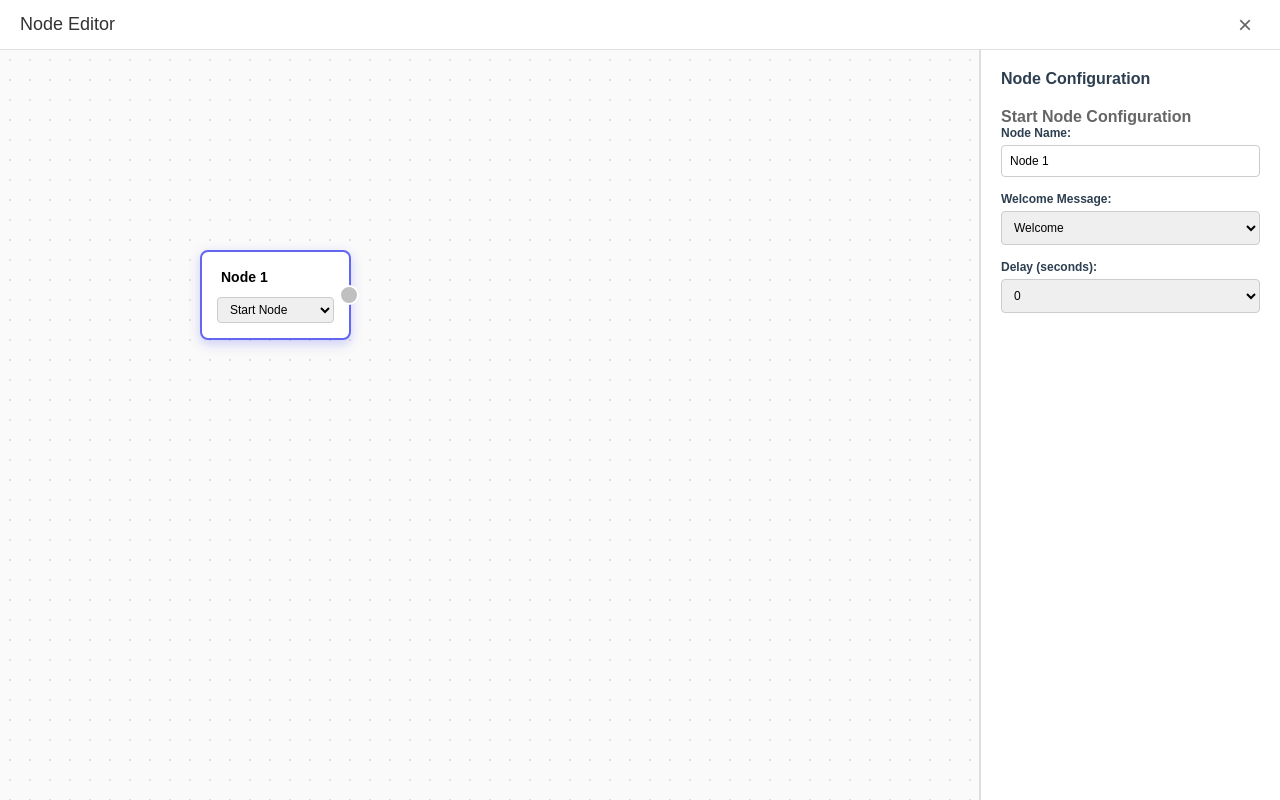
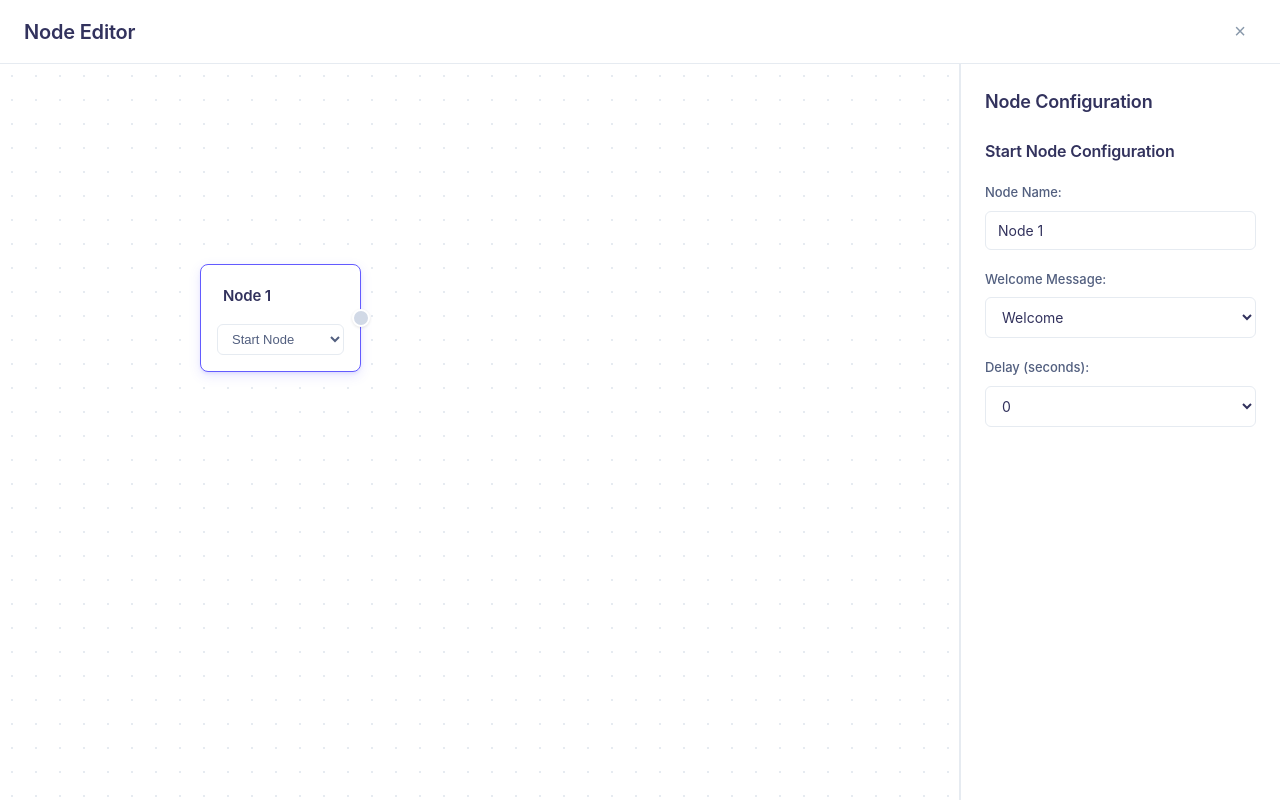
Before and after one commit to stephencalvillo-stripe/bicycle-factory, a plain HTML site: page index.html in a window 1280 px wide. Drawn offline with Linux system fonts and the light colour scheme.

Commit message:
Apply Stripe design system: updated typography, colors, spacing, and styling to match Stripe's documentation design

```diff
--- a/style.css
+++ b/style.css
@@ -5,54 +5,60 @@
 }
 
 body {
-    font-family: 'Arial', sans-serif;
-    background-color: #f0f0f0;
+    font-family: -apple-system, BlinkMacSystemFont, "Segoe UI", Roboto, "Helvetica Neue", Arial, sans-serif;
+    background-color: #f6f9fc;
     height: 100vh;
     overflow: hidden;
+    color: #32325d;
+    font-size: 14px;
+    line-height: 1.5;
 }
 
 /* Header Bar */
 .header-bar {
-    background-color: white;
-    color: #333;
-    padding: 10px 20px;
+    background-color: #ffffff;
+    color: #32325d;
+    padding: 16px 24px;
     display: flex;
     justify-content: space-between;
     align-items: center;
-    height: 50px;
-    border-bottom: 1px solid #e0e0e0;
-    box-shadow: 0 1px 3px rgba(0,0,0,0.05);
+    height: 64px;
+    border-bottom: 1px solid #e6ebf1;
+    box-shadow: 0 1px 0 rgba(18, 20, 25, 0.06);
 }
 
 .header-bar h1 {
-    font-size: 18px;
-    font-weight: 500;
+    font-size: 20px;
+    font-weight: 600;
+    color: #32325d;
+    letter-spacing: -0.01em;
 }
 
 .close-button {
     background: none;
     border: none;
-    color: #666;
-    font-size: 24px;
+    color: #8898aa;
+    font-size: 20px;
     cursor: pointer;
-    width: 30px;
-    height: 30px;
-    border-radius: 50%;
+    width: 32px;
+    height: 32px;
+    border-radius: 6px;
     display: flex;
     align-items: center;
     justify-content: center;
-    transition: all 0.2s;
+    transition: all 0.15s ease;
+    font-weight: 500;
 }
 
 .close-button:hover {
-    background-color: rgba(0,0,0,0.05);
-    color: #333;
+    background-color: #f6f9fc;
+    color: #525f7f;
 }
 
 /* Main Container */
 .main-container {
     display: flex;
-    height: calc(100vh - 50px);
+    height: calc(100vh - 64px);
 }
 
 /* Canvas Container */
@@ -60,7 +66,7 @@ body {
     flex: 1;
     position: relative;
     background-color: #ffffff;
-    border-right: 1px solid #ddd;
+    border-right: 1px solid #e6ebf1;
 }
 
 .canvas {
@@ -68,10 +74,10 @@ body {
     height: 100%;
     position: relative;
     overflow: hidden;
-    background-color: #fafafa;
+    background-color: #ffffff;
     background-image:
-        radial-gradient(circle, #e0e0e0 1px, transparent 1px);
-    background-size: 20px 20px;
+        radial-gradient(circle, #e6ebf1 1px, transparent 1px);
+    background-size: 24px 24px;
 }
 
 .connections-svg {
@@ -87,76 +93,96 @@ body {
 /* Node Styles */
 .node {
     position: absolute;
-    background-color: white;
-    border: 2px solid #e0e0e0;
+    background-color: #ffffff;
+    border: 1px solid #e6ebf1;
     border-radius: 8px;
-    padding: 15px;
-    min-width: 150px;
-    box-shadow: 0 2px 8px rgba(0,0,0,0.1);
+    padding: 16px;
+    min-width: 160px;
+    box-shadow: 0 2px 4px rgba(0, 0, 0, 0.07), 0 1px 1.5px rgba(0, 0, 0, 0.05);
     cursor: grab;
     z-index: 10;
     user-select: none;
-    transition: box-shadow 0.2s, transform 0.1s;
+    transition: all 0.2s ease;
 }
 
 .node:hover {
-    box-shadow: 0 4px 12px rgba(0,0,0,0.15);
+    box-shadow: 0 4px 8px rgba(0, 0, 0, 0.08), 0 2px 3px rgba(0, 0, 0, 0.06);
+    border-color: #d1d9e6;
 }
 
 .node.selected {
-    border-color: #6366f1;
-    box-shadow: 0 4px 12px rgba(99, 102, 241, 0.3);
+    border-color: #635bff;
+    box-shadow: 0 4px 12px rgba(99, 91, 255, 0.15), 0 2px 3px rgba(99, 91, 255, 0.1);
 }
 
 .node-header {
     display: flex;
     justify-content: space-between;
     align-items: center;
-    margin-bottom: 10px;
+    margin-bottom: 12px;
 }
 
 .node-title {
-    font-weight: bold;
-    font-size: 14px;
+    font-weight: 600;
+    font-size: 15px;
+    color: #32325d;
     cursor: pointer;
-    padding: 2px 4px;
-    border-radius: 3px;
-    transition: background-color 0.2s;
+    padding: 4px 6px;
+    border-radius: 4px;
+    transition: all 0.15s ease;
+    letter-spacing: -0.01em;
 }
 
 .node-title:hover {
-    background-color: rgba(99, 102, 241, 0.1);
+    background-color: rgba(99, 91, 255, 0.08);
+    color: #635bff;
 }
 
 .node-type-select {
-    padding: 4px 8px;
-    border: 1px solid #ccc;
-    border-radius: 4px;
-    font-size: 12px;
+    padding: 6px 10px;
+    border: 1px solid #e6ebf1;
+    border-radius: 6px;
+    font-size: 13px;
+    color: #525f7f;
     cursor: pointer;
+    background-color: #ffffff;
+    transition: all 0.15s ease;
+    font-weight: 500;
+}
+
+.node-type-select:hover {
+    border-color: #d1d9e6;
+}
+
+.node-type-select:focus {
+    outline: none;
+    border-color: #635bff;
+    box-shadow: 0 0 0 3px rgba(99, 91, 255, 0.1);
 }
 
 .node-content {
-    font-size: 12px;
-    color: #666;
+    font-size: 13px;
+    color: #8898aa;
 }
 
 /* Connection Points */
 .connection-point {
     position: absolute;
-    width: 20px;
-    height: 20px;
-    background-color: #c0c0c0;
-    border: 2px solid white;
+    width: 18px;
+    height: 18px;
+    background-color: #d1d9e6;
+    border: 2px solid #ffffff;
     border-radius: 50%;
     cursor: pointer;
     z-index: 20;
-    transition: all 0.2s;
+    transition: all 0.2s ease;
+    box-shadow: 0 1px 3px rgba(0, 0, 0, 0.1);
 }
 
 .connection-point:hover {
-    background-color: #6366f1;
-    transform: scale(1.2);
+    background-color: #635bff;
+    transform: scale(1.15);
+    box-shadow: 0 2px 4px rgba(99, 91, 255, 0.3);
 }
 
 .connection-point.right {
@@ -174,10 +200,10 @@ body {
 /* Add Node Button */
 .add-node-btn {
     position: absolute;
-    width: 24px;
-    height: 24px;
-    background-color: #27ae60;
-    border: 2px solid white;
+    width: 28px;
+    height: 28px;
+    background-color: #635bff;
+    border: 2px solid #ffffff;
     border-radius: 50%;
     cursor: pointer;
     z-index: 30;
@@ -186,75 +212,105 @@ body {
     justify-content: center;
     font-size: 16px;
     color: white;
-    font-weight: bold;
-    transition: all 0.2s;
+    font-weight: 600;
+    transition: all 0.2s ease;
+    box-shadow: 0 2px 4px rgba(99, 91, 255, 0.25);
 }
 
 .add-node-btn:hover {
-    background-color: #2ecc71;
+    background-color: #7c73ff;
     transform: scale(1.1);
+    box-shadow: 0 3px 6px rgba(99, 91, 255, 0.35);
 }
 
 /* Configuration Panel */
 .config-panel {
-    width: 300px;
-    background-color: white;
-    border-left: 1px solid #ddd;
-    padding: 20px;
+    width: 320px;
+    background-color: #ffffff;
+    border-left: 1px solid #e6ebf1;
+    padding: 24px;
     overflow-y: auto;
 }
 
 .config-panel h3 {
-    margin-bottom: 20px;
-    color: #2c3e50;
-    font-size: 16px;
+    margin-bottom: 24px;
+    color: #32325d;
+    font-size: 18px;
+    font-weight: 600;
+    letter-spacing: -0.01em;
 }
 
 .config-content {
-    color: #666;
+    color: #8898aa;
+}
+
+.config-content h4 {
+    color: #32325d;
+    font-size: 16px;
+    font-weight: 600;
+    margin-bottom: 20px;
+    letter-spacing: -0.01em;
 }
 
 .config-item {
-    margin-bottom: 15px;
+    margin-bottom: 20px;
 }
 
 .config-item label {
     display: block;
-    margin-bottom: 5px;
-    font-weight: bold;
-    font-size: 12px;
-    color: #2c3e50;
+    margin-bottom: 8px;
+    font-weight: 500;
+    font-size: 13px;
+    color: #525f7f;
+    letter-spacing: -0.003em;
 }
 
 .config-item select,
 .config-item input {
     width: 100%;
-    padding: 8px;
-    border: 1px solid #ccc;
-    border-radius: 4px;
-    font-size: 12px;
+    padding: 10px 12px;
+    border: 1px solid #e6ebf1;
+    border-radius: 6px;
+    font-size: 14px;
+    color: #32325d;
+    background-color: #ffffff;
+    transition: all 0.15s ease;
+    font-family: inherit;
+}
+
+.config-item select:hover,
+.config-item input:hover {
+    border-color: #d1d9e6;
+}
+
+.config-item select:focus,
+.config-item input:focus {
+    outline: none;
+    border-color: #635bff;
+    box-shadow: 0 0 0 3px rgba(99, 91, 255, 0.1);
 }
 
 /* Connection Lines */
 .connection-line {
-    stroke: #c0c0c0;
+    stroke: #d1d9e6;
     stroke-width: 2;
     fill: none;
     pointer-events: none;
+    transition: all 0.15s ease;
 }
 
 .connection-line.selected {
-    stroke: #6366f1;
+    stroke: #635bff;
     stroke-width: 3;
 }
 
 /* Dragging Styles */
 .node.dragging {
-    opacity: 0.9;
+    opacity: 0.95;
     z-index: 100;
     cursor: grabbing;
     transform: scale(1.02);
-    box-shadow: 0 8px 20px rgba(0,0,0,0.2);
+    box-shadow: 0 8px 24px rgba(99, 91, 255, 0.15), 0 4px 8px rgba(0, 0, 0, 0.08);
 }
 
 .canvas.dragging {
```
